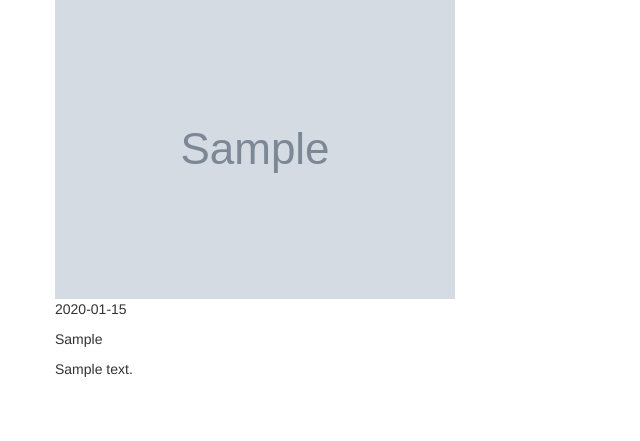
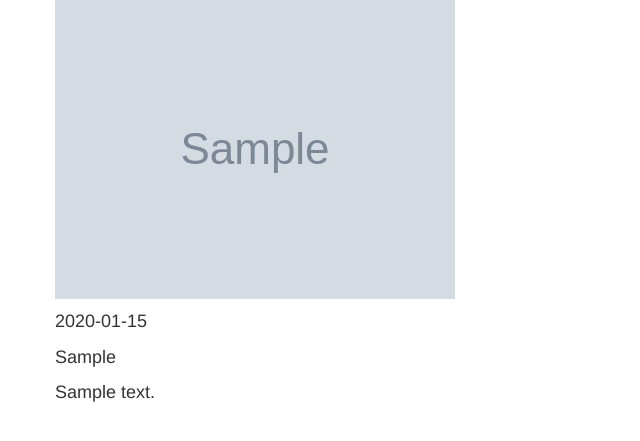
Before and after one commit to zunaira77/my-user-storie, a Django app: page /post/1/ in a window 1280 px wide. Shown: the part 228-669 px from the top of the page, without its empty margins (0-640 px from the left). Run offline with Django 3.2, Linux system fonts and the light colour scheme; tables that the repository leaves empty hold one stand-in row (values such as "Sample post"); grey boxes marked "Sample" are stand-in pictures; some libraries are stand-ins or nearby versions.

Commit message:
Schriftgröße post_detail

```diff
--- a/blog/templates/blog/post_detail.html
+++ b/blog/templates/blog/post_detail.html
@@ -17,6 +17,10 @@
             <img src="{{post.cover.url}}" alt="post.cover">
             {% endif %}
         </div>
+        <style>
+            p{font-size: 18px}
+        </style>
+        <p></p>
         <p>{{ post.time|linebreaksbr }}</p>
         <p>{{ post.niveau|linebreaksbr }}</p>
         <p>{{ post.text|linebreaksbr }}</p>
--- a/requirements.txt
+++ b/requirements.txt
@@ -1 +1,2 @@
 Django~=2.2.12
+Pillow==7.2.0
```
